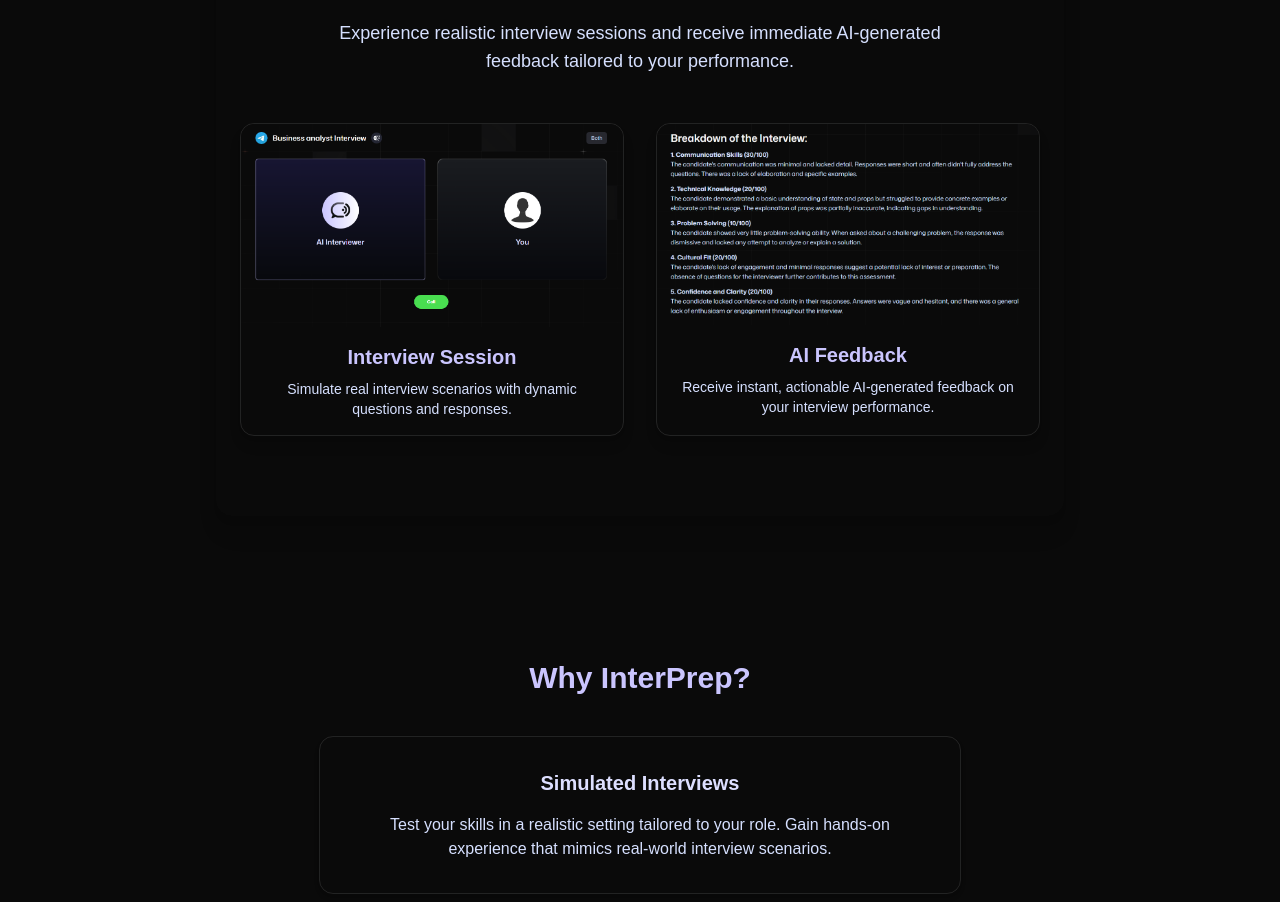
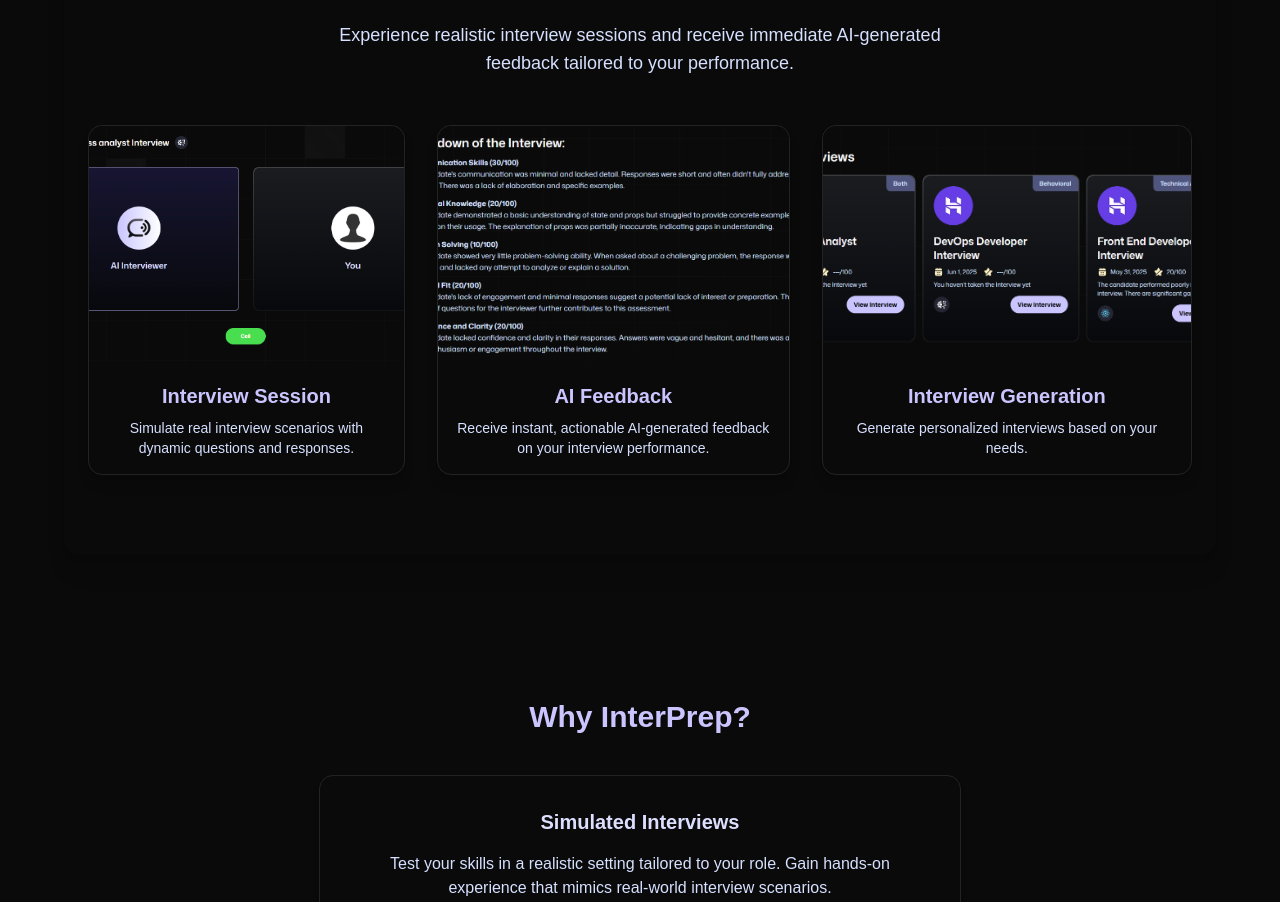
Before and after one commit to DanielGao04/Interprep, a Next.js app: page /home in a window 1280 px wide. Shown: the part 1360-2262 px from the top of the page. Built offline with nearby package versions, Linux system fonts and the light colour scheme; a web font is replaced by a local one.

Commit message:
Refactor code structure for improved readability and maintainability

```diff
--- a/app/home/page.tsx
+++ b/app/home/page.tsx
@@ -25,7 +25,7 @@
       </header>
 
       {/* Hero Section */}
-      <section className="w-full min-h-[90vh] flex flex-col justify-center items-center text-center px-6 bg-gradient-to-r from-primary-800 via-primary-900 to-primary-800">
+      <section className=" border w-full min-h-[90vh] flex flex-col justify-center items-center text-center px-6 bg-gradient-to-r from-primary-800 via-primary-900 to-primary-800">
         <h1 className="text-6xl md:text-7xl font-extrabold leading-tight mb-8 text-primary-200">
           Ace Your Interviews<br />with InterPrep
         </h1>
@@ -44,7 +44,7 @@
 
 
       {/* About InterPrep Section */}
-      <section className="py-32 px-6 w-full bg-primary-800 text-center">
+      <section className=" border py-32 px-6 w-full bg-primary-800 text-center">
         <h2 className="text-5xl font-bold mb-8 text-primary-100">
           What is InterPrep?
         </h2>
@@ -66,15 +66,17 @@
 
           <div className="flex flex-col sm:flex-row gap-8 justify-center">
             {/* Card 1 */}
-            <div className="bg-primary-800 rounded-xl shadow-lg border border-primary-700 max-w-sm mx-auto">
+            <div className="bg-primary-800 rounded-xl shadow-lg border border-primary-700 max-w-sm mx-auto flex flex-col">
+              <div className="h-48 sm:h-60 overflow-hidden rounded-t-xl">
                 <Image
                   src="/interviewpreview.png"
                   alt="Live interview preview"
                   width={1200}
                   height={675}
-                className="rounded-t-xl w-full h-auto object-cover"
+                  className="w-full h-full object-cover"
                 />
-              <div className="p-4 text-primary-200">
+              </div>
+              <div className="p-4 text-primary-200 flex-1 flex flex-col justify-between">
                 <h3 className="text-xl font-semibold mb-2">Interview Session</h3>
                 <p className="text-primary-400 text-sm">
                   Simulate real interview scenarios with dynamic questions and responses.
@@ -83,24 +85,46 @@
             </div>
 
             {/* Card 2 */}
-            <div className="bg-primary-800 rounded-xl shadow-lg border border-primary-700 max-w-sm mx-auto">
+            <div className="bg-primary-800 rounded-xl shadow-lg border border-primary-700 max-w-sm mx-auto flex flex-col">
+              <div className="h-48 sm:h-60 overflow-hidden rounded-t-xl">
                 <Image
                   src="/feedback preview.png"
                   alt="AI feedback preview"
                   width={1200}
                   height={675}
-                className="rounded-t-xl w-full h-auto object-cover"
+                  className="w-full h-full object-cover"
                 />
-              <div className="p-4 text-primary-200">
+              </div>
+              <div className="p-4 text-primary-200 flex-1 flex flex-col justify-between">
                 <h3 className="text-xl font-semibold mb-2">AI Feedback</h3>
                 <p className="text-primary-400 text-sm">
                   Receive instant, actionable AI-generated feedback on your interview performance.
                 </p>
               </div>
             </div>
+
+            {/* Card 3 */}
+            <div className="bg-primary-800 rounded-xl shadow-lg border border-primary-700 max-w-sm mx-auto flex flex-col">
+              <div className="h-48 sm:h-60 overflow-hidden rounded-t-xl">
+                <Image
+                  src="/generatepreview.png"
+                  alt="Interview generation preview"
+                  width={1200}
+                  height={675}
+                  className="w-full h-full object-cover"
+                />
+              </div>
+              <div className="p-4 text-primary-200 flex-1 flex flex-col justify-between">
+                <h3 className="text-xl font-semibold mb-2">Interview Generation</h3>
+                <p className="text-primary-400 text-sm">
+                  Generate personalized interviews based on your needs.
+                </p>
+              </div>
+            </div>
           </div>
         </section>
       </ScrollFadeIn>
+
 
       {/* Why InterPrep Section */}
       <ScrollFadeIn>
```
Also changed, not shown: public/generatepreview.PNG (added). Lines whose indentation alone changed are shown as unchanged.
